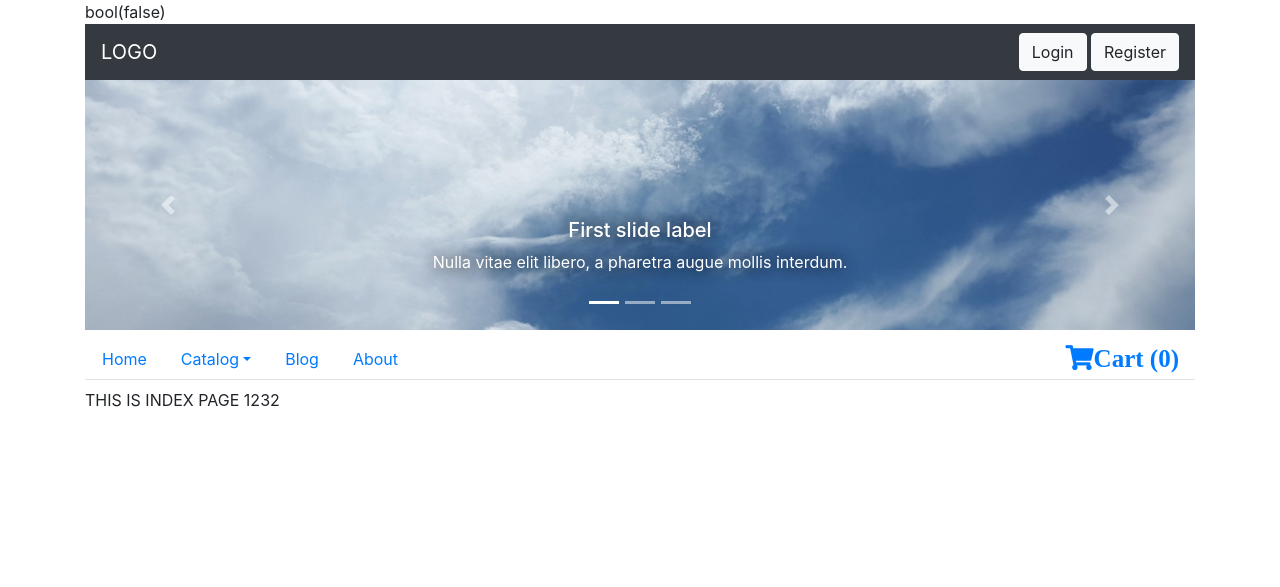
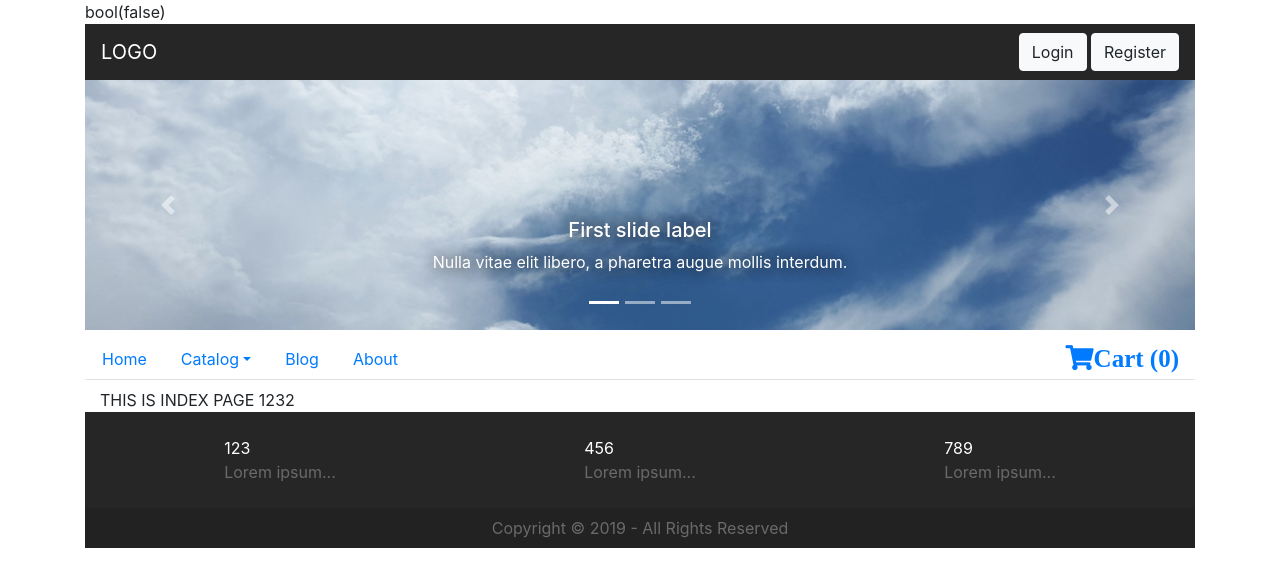
Before and after one commit to Diceon/Parduotuve, a PHP site: page / in a window 1280 px wide. Shown: the top 587 px of the page. Run offline with PHP 8.4, Linux system fonts and the light colour scheme; data that the repository does not hold is empty; some libraries are stand-ins or nearby versions; some web fonts are replaced.

Commit message:
Added footer

```diff
--- a/style.css
+++ b/style.css
@@ -4,9 +4,15 @@
     box-sizing: border-box;
 }
 
+/*  HEADER BEGIN  */
+.header-top nav {
+    background-color: #262626;
+    color: white;
+}
+
 .header-middle img {
     object-fit: cover;
-    max-height: 250px;
+    height: 250px;
 }
 
 .header-middle .carousel-caption {
@@ -16,3 +22,21 @@
 .header-bottom .fa-shopping-cart {
     font-size: 25px;
 }
+/* HEADER END */
+
+/*  MAIN BEGIN   */
+/*  MAIN END   */
+
+/*  FOOTER BEGIN    */
+footer {
+    background-color: #262626;
+    color: #6a6a6a;
+}
+
+footer .footer-top {
+}
+
+footer .footer-bottom {
+    background-color: #222222;
+}
+/*  FOOTER END    */
--- a/views/foot.php
+++ b/views/foot.php
@@ -1,8 +1,40 @@
 
-        <!-- Main END -->
+</main>
+<!-- Main END -->
 
-        <!-- Footer BEGIN -->
-        <!-- Footer END -->
+<!-- Footer BEGIN -->
+<footer>
+    <div class="footer-top container d-flex justify-content-around flex-column flex-md-row">
+        <div class="about-us py-4 px-2 ">
+            <div class="text-white">123</div>
+            <div>
+                Lorem ipsum...
+            </div>
+        </div>
+        <div class="about-us py-4 px-2">
+            <div class="text-white">
+                456
+            </div>
+            <div>
+                Lorem ipsum...
+            </div>
+        </div>
+        <div class="about-us py-4 px-2">
+            <div class="text-white">
+                789
+            </div>
+            <div>
+                Lorem ipsum...
+            </div>
+        </div>
+    </div>
+    <div class="footer-bottom container">
+        <div class="text-center py-2">
+            <span>Copyright © 2019 - All Rights Reserved</span>
+        </div>
+    </div>
+</footer>
+<!-- Footer END -->
 
     </div>
 
--- a/views/head.php
+++ b/views/head.php
@@ -24,8 +24,9 @@
 <div class="container">
         <?php var_dump($this->session->isLogged()); ?>
 <!-- Header BEGIN -->
+<header>
     <div class="header-top">
-        <nav class="navbar navbar-expand-lg navbar-dark bg-dark">
+        <nav class="navbar navbar-expand-lg navbar-dark">
             <a class="navbar-brand" href="#">LOGO</a>
             <div class="ml-auto">
 <?php if ($this->session->isLogged()) { ?>
@@ -125,6 +126,8 @@
             </div>
         </ul>
     </div>
+</header>
 <!-- Header END -->
 
 <!-- Main BEGIN -->
+<main class="container">
```
